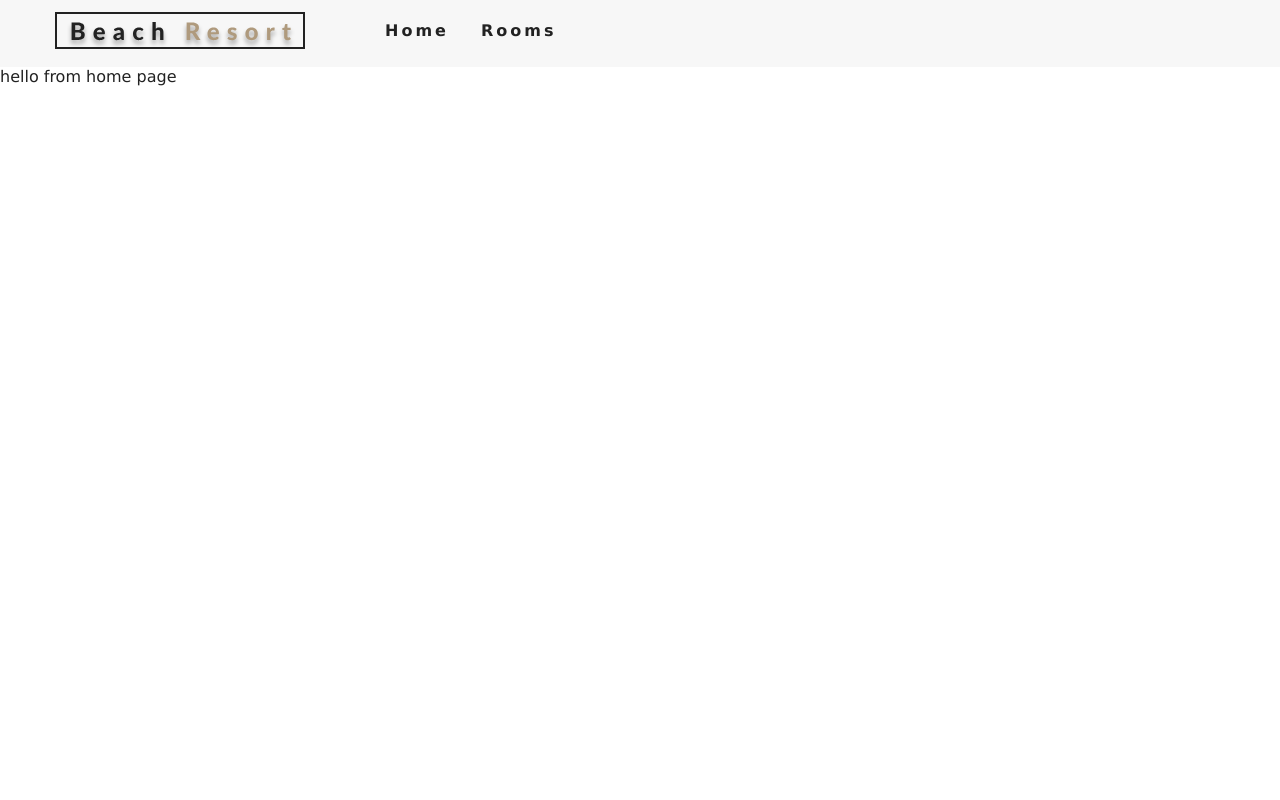
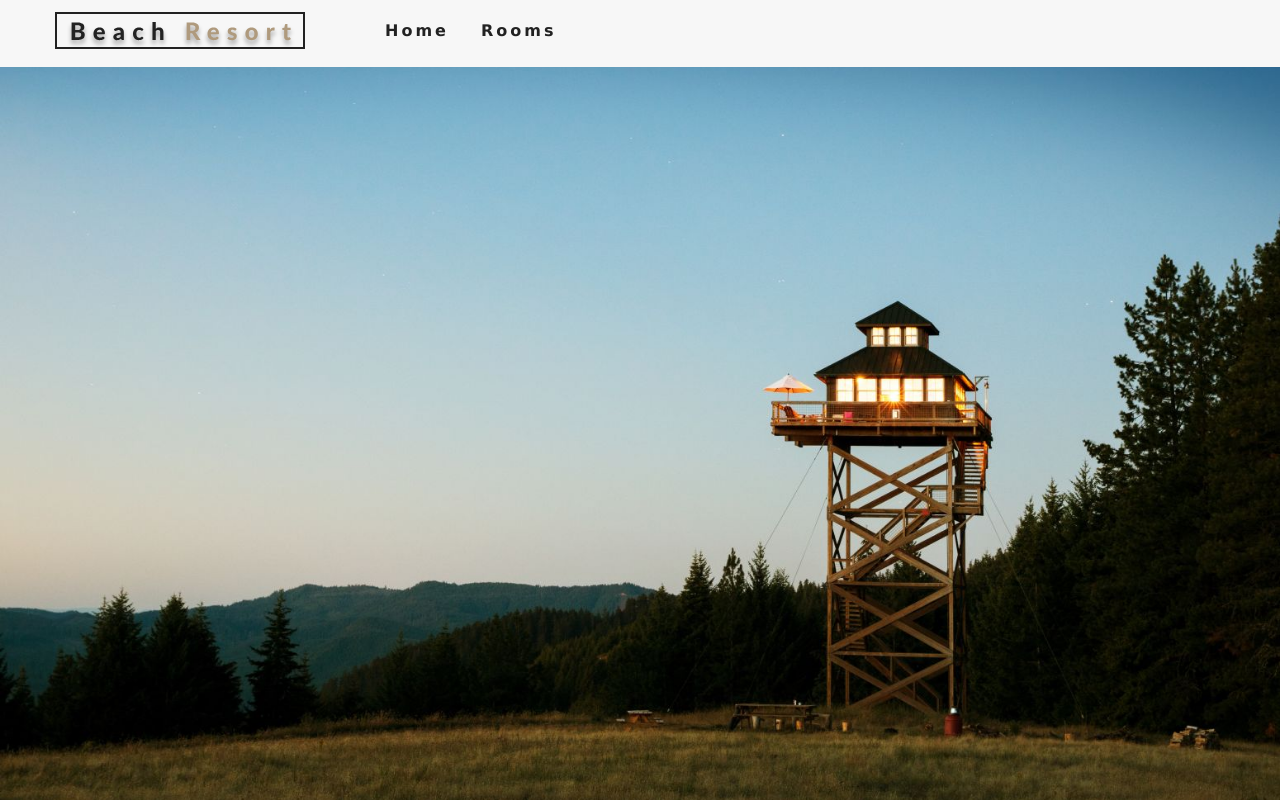
Before and after one commit to NhanNguyen001/beach-resort, a React (Create React App) app: page / in a window 1280 px wide. Built offline with nearby package versions, Linux system fonts and the light colour scheme.

Commit message:
complete adding hero component

```diff
--- a/src/App.css
+++ b/src/App.css
@@ -183,7 +183,7 @@
 .defaultHero,
 .roomsHero {
   min-height: calc(100vh - 66px);
-  background: url('./images/defaultBcg.jpeg') center/cover no-repeat;
+  background: url('./images/defaultBcg.jpeg') no-repeat center center/cover;
   display: flex;
   align-items: center;
   justify-content: center;
--- /dev/null
+++ b/src/components/hero.jsx
@@ -0,0 +1,11 @@
+import React from 'react';
+
+function hero({ children, hero }) {
+  return <header className={hero}>{children}</header>;
+}
+
+hero.defaultProps = {
+  hero: 'defaultHero'
+};
+
+export default hero;
--- a/src/pages/error.jsx
+++ b/src/pages/error.jsx
@@ -1,7 +1,9 @@
-import React from "react";
+import React from 'react';
+
+import Hero from '../components/hero';
 
 const error = () => {
-  return <div>hello from error page</div>;
+  return <Hero />;
 };
 
 export default error;
--- a/src/pages/home.jsx
+++ b/src/pages/home.jsx
@@ -1,7 +1,9 @@
-import React from "react";
+import React from 'react';
+
+import Hero from '../components/hero';
 
 const home = () => {
-  return <div>hello from home page</div>;
+  return <Hero />;
 };
 
 export default home;
--- a/src/pages/rooms.jsx
+++ b/src/pages/rooms.jsx
@@ -1,7 +1,9 @@
-import React from "react";
+import React from 'react';
+
+import Hero from '../components/hero';
 
 const rooms = () => {
-  return <div>hello from rooms page</div>;
+  return <Hero hero='roomsHero' />;
 };
 
 export default rooms;
```
Also changed, not shown: src/images/defaultBcg.jpeg, src/images/defaultBcg_old.jpeg (added).
